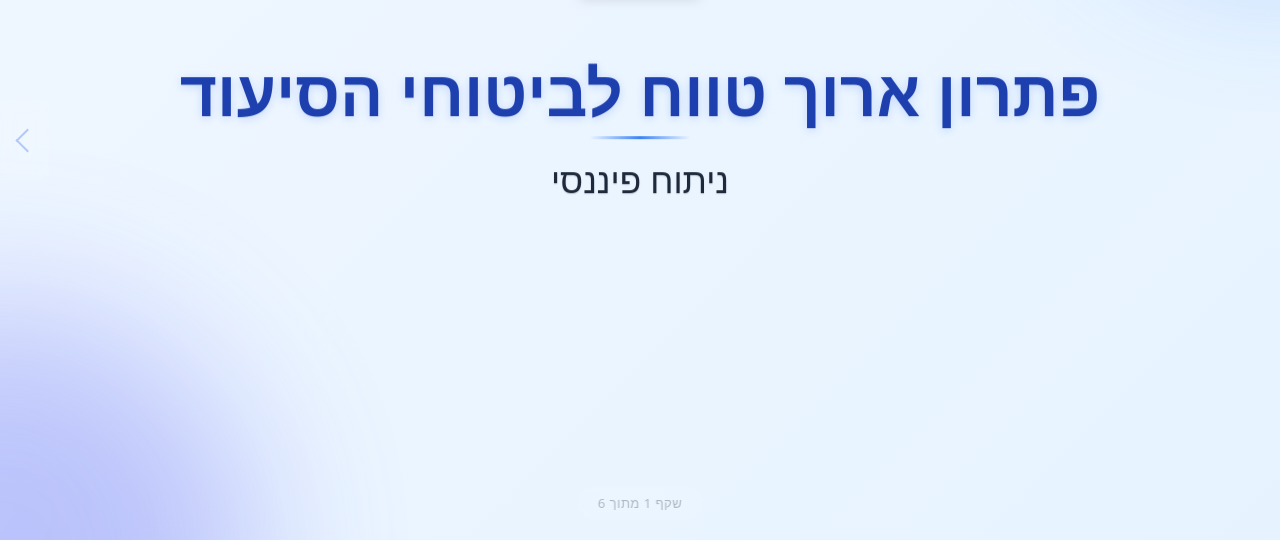
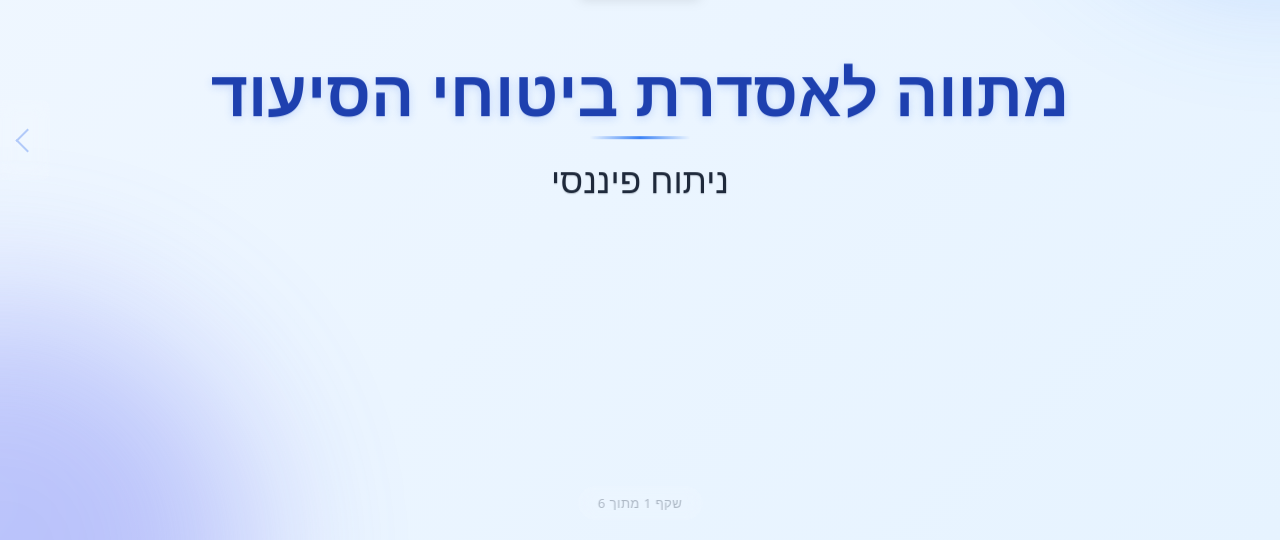
Before and after one commit to avilusky/siud, a plain HTML site: page index.html in a window 1280 px wide. Shown: the part 260-800 px from the top of the page. Drawn offline with nearby package versions, Linux system fonts and the light colour scheme; some packages are replaced by stand-ins of ours.

Commit message:
Update index.html

```diff
--- a/index.html
+++ b/index.html
@@ -2,7 +2,7 @@
 <html dir="rtl">
 <head>
     <meta charset="UTF-8">
-    <title>פתרון ארוך טווח לביטוחי הסיעוד</title>
+    <title>מתווה לאדרת ביטוחי הסיעוד</title>
     <script src="https://cdnjs.cloudflare.com/ajax/libs/Chart.js/3.7.0/chart.min.js"></script>
     <script src="https://cdnjs.cloudflare.com/ajax/libs/mathjax/2.7.7/MathJax.js?config=TeX-MML-AM_CHTML"></script>
     <style>
@@ -1776,7 +1776,7 @@ height: 1rem;
                              loading="eager">
                     </div>
                     <div class="slide_one_text_content">
-                        <h1 class="slide_one_main_title">פתרון ארוך טווח לביטוחי הסיעוד</h1>
+                        <h1 class="slide_one_main_title">מתווה לאסדרת ביטוחי הסיעוד</h1>
                         <h2 class="slide_one_subtitle">ניתוח פיננסי</h2>
                     </div>
                 </div>
```
